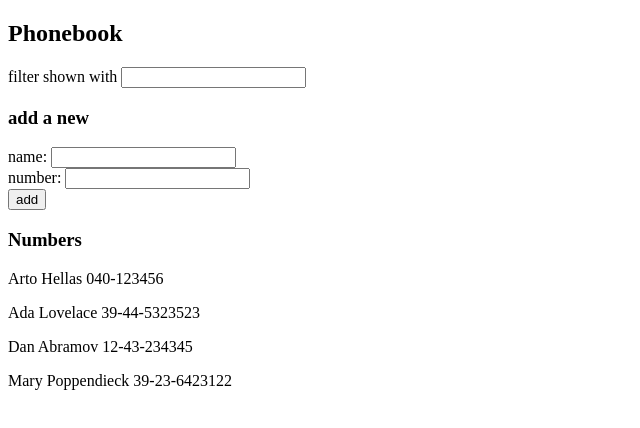
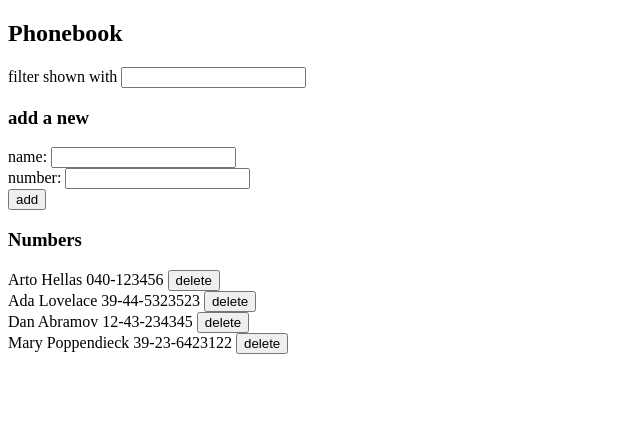
Before and after one commit to Karmar2323/full-stack-open-exercises, a React (Vite) app in the folder osa2/puhelinluettelo/: page / in a window 1280 px wide. Shown: the top 428 px of the page, without its empty margins (0-640 px from the left). Built offline with nearby package versions, Linux system fonts and the light colour scheme; data requests are answered from the project's data file.

Commit message:
2.14: puhelinluettelo step9. Implement deletion of contacts

```diff
--- a/osa2/puhelinluettelo/src/App.jsx
+++ b/osa2/puhelinluettelo/src/App.jsx
@@ -1,7 +1,7 @@
 import { useState, useEffect } from 'react'
 import personService from './services/personService'
-import Person from './components/Person'
 import PersonForm from './components/PersonForm'
+import PersonList from './components/PersonList'
 import Filter from './components/Filter'
 
 const App = () => {
@@ -43,6 +43,25 @@
       })
   }
 
+  const deleteName = (id) => {
+    console.log('delete clicked', id)
+    if (!window.confirm(`Delete ${persons.filter(p => p.id === id)[0].name}?`)) {
+      return
+    }
+    else {
+      personService
+      .deletePerson(id)
+      .then(response => {
+        setPersons(persons.filter(p => p.id !== id))
+      })
+      .catch(error => {
+        console.log(error)
+        alert('the contact was already deleted from server')
+        setPersons(persons.filter(p => p.id !== id))
+      })
+    }
+  }
+
   const handleNameChange = (event) =>
     setNewName(event.target.value)
 
@@ -60,9 +79,7 @@
       <PersonForm onSubmit={addName} nameValue={newName} onNameChange={handleNameChange}
          numberValue={newNumber} onNumberChange={handleNumberChange}/>
       <h3>Numbers</h3>
-      {personsToShow.map(person =>
-        <Person key={person.name} contact={person}/>
-      )}
+      <PersonList persons={personsToShow} deleteName={deleteName}/>
     </div>
   )
 }
--- /dev/null
+++ b/osa2/puhelinluettelo/src/components/BasicButton.jsx
@@ -0,0 +1,6 @@
+const BasicButton = ({text, handleClick}) => (
+  <button onClick={handleClick}>
+    {text}
+  </button>
+)
+export default BasicButton
--- a/osa2/puhelinluettelo/src/components/Person.jsx
+++ b/osa2/puhelinluettelo/src/components/Person.jsx
@@ -1,7 +1,6 @@
-const Person = (props) => (
+const Person = props => (
   <div>
-    <p>{props.contact.name} {props.contact.number}</p>
+    {props.contact.name} {props.contact.number} {props.basicButton}
   </div>
 )
-
 export default Person
--- /dev/null
+++ b/osa2/puhelinluettelo/src/components/PersonList.jsx
@@ -0,0 +1,14 @@
+import Person from './Person'
+import BasicButton from './BasicButton'
+
+const PersonList = (props) => (
+  props.persons.map(person => (
+    <div key={person.name}>
+      <Person contact={person}
+        basicButton={<BasicButton text='delete' handleClick={() => props.deleteName(person.id)}/>}
+      />
+    </div>
+    )
+  )
+)
+export default PersonList
--- a/osa2/puhelinluettelo/src/services/personService.js
+++ b/osa2/puhelinluettelo/src/services/personService.js
@@ -11,4 +11,10 @@
   return request.then(response => response.data)
 }
 
-export default {getAll, create}
+const deletePerson = id => {
+  const request = axios.delete(`${baseUrl}/${id}`)
+  console.log('deleted id', id)
+  return request.then(response => response.data)
+}
+
+export default {getAll, create, deletePerson}
```
